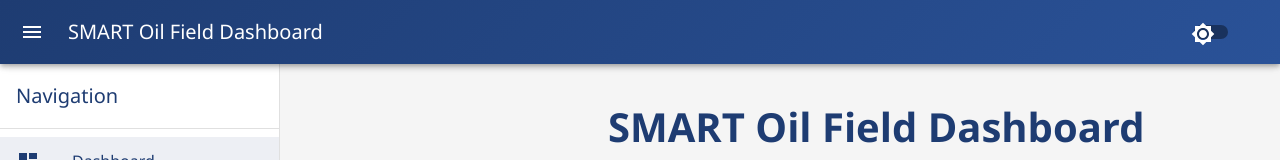
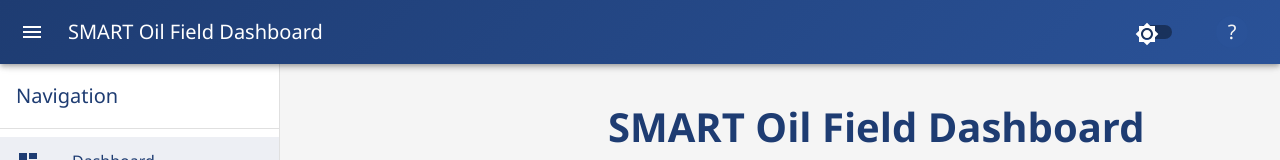
Before and after one commit to davelee001/SMART-Oil-Field, a React app in the folder src/frontend/: page / in a window 1280 px wide. Shown: the top 160 px of the page. Built offline with nearby package versions, Linux system fonts and the light colour scheme.

Commit message:
feat(frontend): add profile avatar and login link to Navbar

```diff
--- a/src/frontend/src/components/layout/Navbar.tsx
+++ b/src/frontend/src/components/layout/Navbar.tsx
@@ -1,4 +1,5 @@
 import React from 'react';
+import { Link } from 'react-router-dom';
 import {
     AppBar,
     Toolbar,
@@ -7,6 +8,8 @@ import {
     Switch,
     FormControlLabel,
     Box,
+    Avatar,
+    Tooltip,
 } from '@mui/material';
 import {
     Menu as MenuIcon,
@@ -14,6 +17,8 @@ import {
     Brightness7 as LightModeIcon,
 } from '@mui/icons-material';
 import { motion } from 'framer-motion';
+
+import { getStoredUser } from '../../utils/auth';
 
 interface NavbarProps {
     onThemeToggle: () => void;
@@ -26,6 +31,8 @@ const Navbar: React.FC<NavbarProps> = ({
     darkMode,
     onSidebarToggle,
 }) => {
+    const user = getStoredUser();
+
     return (
         <AppBar
             position="fixed"
@@ -71,6 +78,14 @@ const Navbar: React.FC<NavbarProps> = ({
                     }
                     label=""
                 />
+
+                <Tooltip title={user ? user.name || user.email : 'Sign in'}>
+                    <IconButton component={Link} to={user ? '/profile' : '/login'} sx={{ ml: 1 }}>
+                        <Avatar sx={{ width: 32, height: 32, bgcolor: 'secondary.main' }}>
+                            {user ? (user.name || user.email).charAt(0).toUpperCase() : '?'}
+                        </Avatar>
+                    </IconButton>
+                </Tooltip>
             </Toolbar>
         </AppBar>
     );
```
